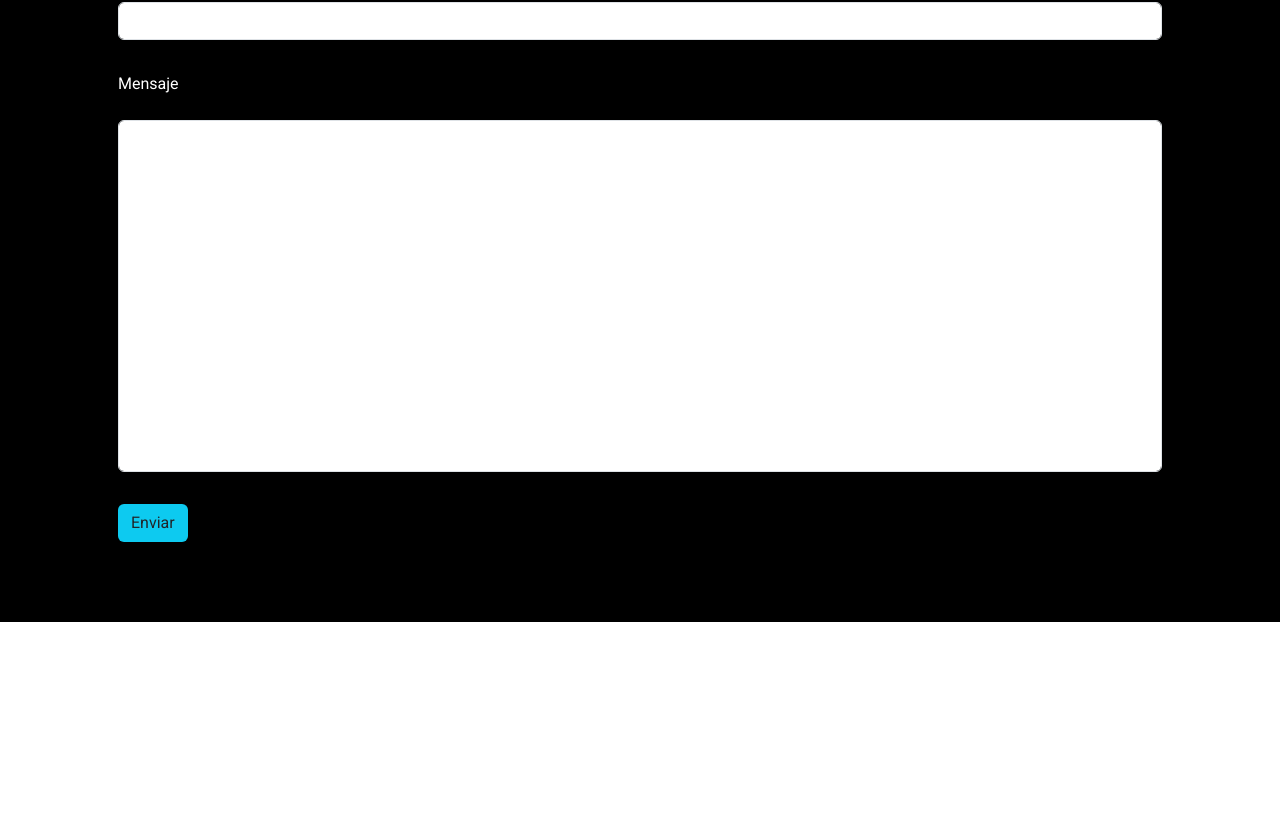
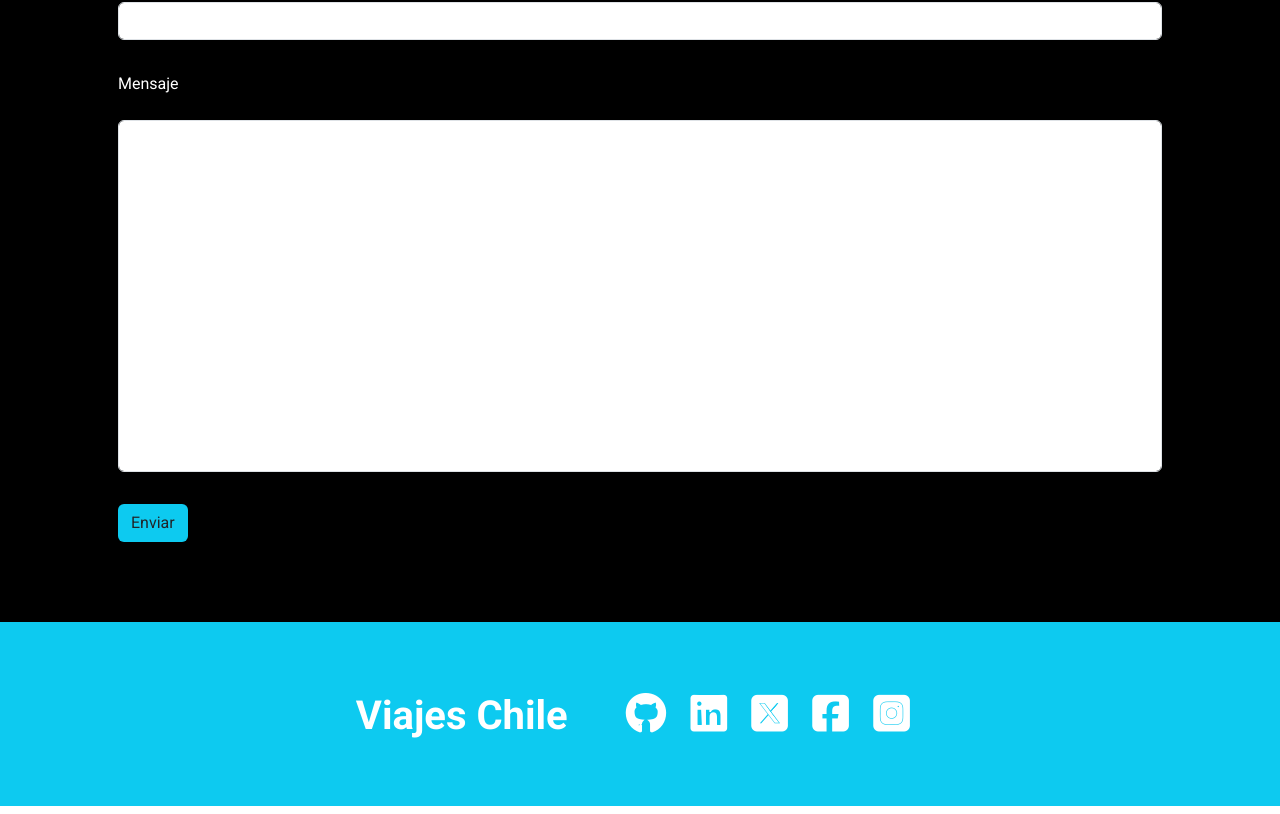
Before and after one commit to luismart23/Prueba-viajes-Chile, a plain HTML site: page index.html in a window 1280 px wide. Shown: the part 2868-3682 px from the top of the page. Before the commit the page ends 3490 px from the top, so only its background shows below. Drawn offline with nearby package versions, Linux system fonts and the light colour scheme.

Commit message:
quinta seccion footer y linkeado de iconos rrss

```diff
--- a/assets/css/style.css
+++ b/assets/css/style.css
@@ -19,12 +19,6 @@ body {
 .roboto-bold {
     font-family: "Roboto", sans-serif;
     font-weight: 700;
-    font-style: normal;
-}
-
-.roboto-black {
-    font-family: "Roboto", sans-serif;
-    font-weight: 900;
     font-style: normal;
 }
 
--- a/index.html
+++ b/index.html
@@ -5,7 +5,7 @@
     <meta charset="utf-8">
     <meta name="viewport" content="width=device-width, initial-scale=1">
     <meta name="author" content="Luis Martínez" />
-    <title>Bootstrap demo</title>
+    <title>Viajes Chile</title>
     <link rel="shortcut icon" href="assets/img/favicon-viajes.png" type="image/x-icon">
     <link href="https://cdn.jsdelivr.net/npm/bootstrap@5.3.2/dist/css/bootstrap.min.css" rel="stylesheet"
         integrity="sha384-T3c6CoIi6uLrA9TneNEoa7RxnatzjcDSCmG1MXxSR1GAsXEV/Dwwykc2MPK8M2HN" crossorigin="anonymous">
@@ -198,39 +198,25 @@
 
         </section>
 
+        <footer class="text-center">
+            <div>
+                <h2 class="qs1 text-center bg-info p-4">Viajes Chile
+                    <a href="https://github.com/" target="_blank"><i
+                            class="qs1 nav-link active fa-brands fa-github ps-5 pe-3"></i></a>
+                    <a href="https://www.linkedin.com/" target="_blank"><i
+                            class="qs1 nav-link active fa-brands fa-linkedin pe-3"></i></a>
+                    <a href="https://twitter.com/" target="_blank"><i
+                            class="qs1 nav-link active fa-brands fa-square-x-twitter pe-3"></i></a>
+                    <a href="https://web.facebook.com/" target="_blank"><i
+                            class="qs1 nav-link active fa-brands fa-square-facebook pe-3"></i></a>
+                    <a href="https://www.instagram.com/" target="_blank"><i
+                            class="qs1 nav-link active fa-brands fa-square-instagram pe-3"></i></a>
+                </h2>
 
-
-
-
-
-
-
-
-
-
-
-
-
-
+            </div>
+        </footer>
 
     </main>
-
-
-
-
-
-
-
-
-
-
-
-
-
-
-
-
-
 
     <script src="https://cdn.jsdelivr.net/npm/bootstrap@5.3.2/dist/js/bootstrap.bundle.min.js"
         integrity="sha384-C6RzsynM9kWDrMNeT87bh95OGNyZPhcTNXj1NW7RuBCsyN/o0jlpcV8Qyq46cDfL"
```
